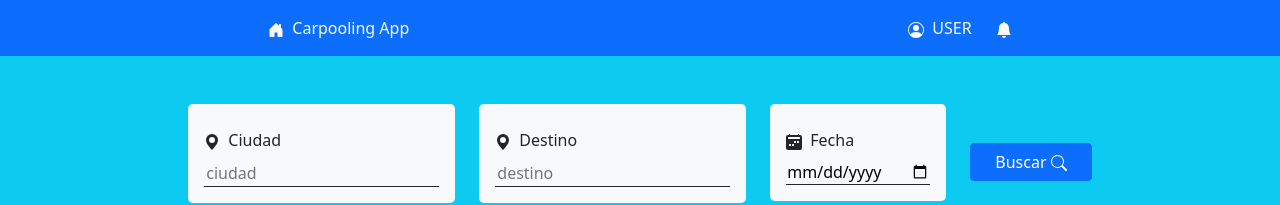
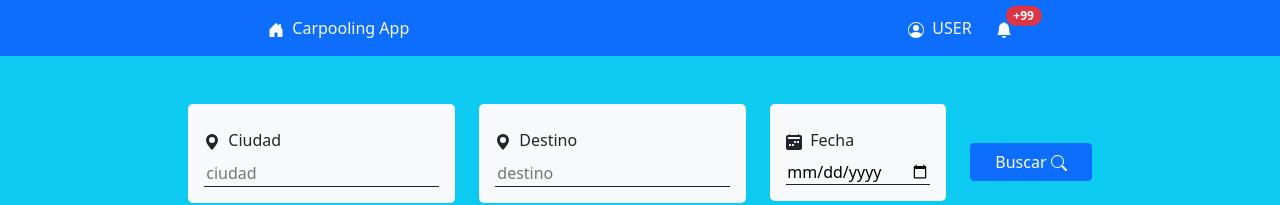
Before and after one commit to AgiletechDev/Carpooling, a React (Create React App) app: page /home in a window 1280 px wide. Shown: the top 205 px of the page. Built offline with nearby package versions, Linux system fonts and the light colour scheme.

Commit message:
visual notification counter

```diff
--- a/src/components/appbar/Appbar.js
+++ b/src/components/appbar/Appbar.js
@@ -34,7 +34,7 @@ export const Appbar = () => {
           </svg>
           <a>USER</a>
         </div>
-        <div className="col-auto">
+        <div className="col-auto position-relative">
           <svg
             xmlns="http://www.w3.org/2000/svg"
             width="16"
@@ -45,6 +45,9 @@ export const Appbar = () => {
           >
             <path d="M8 16a2 2 0 0 0 2-2H6a2 2 0 0 0 2 2zm.995-14.901a1 1 0 1 0-1.99 0A5.002 5.002 0 0 0 3 6c0 1.098-.5 6-2 7h14c-1.5-1-2-5.902-2-7 0-2.42-1.72-4.44-4.005-4.901z" />
           </svg>
+          <span class="position-absolute top-0 start-100 translate-middle badge rounded-pill bg-danger">
+            +99
+          </span>
         </div>
       </div>
     </div>
```
